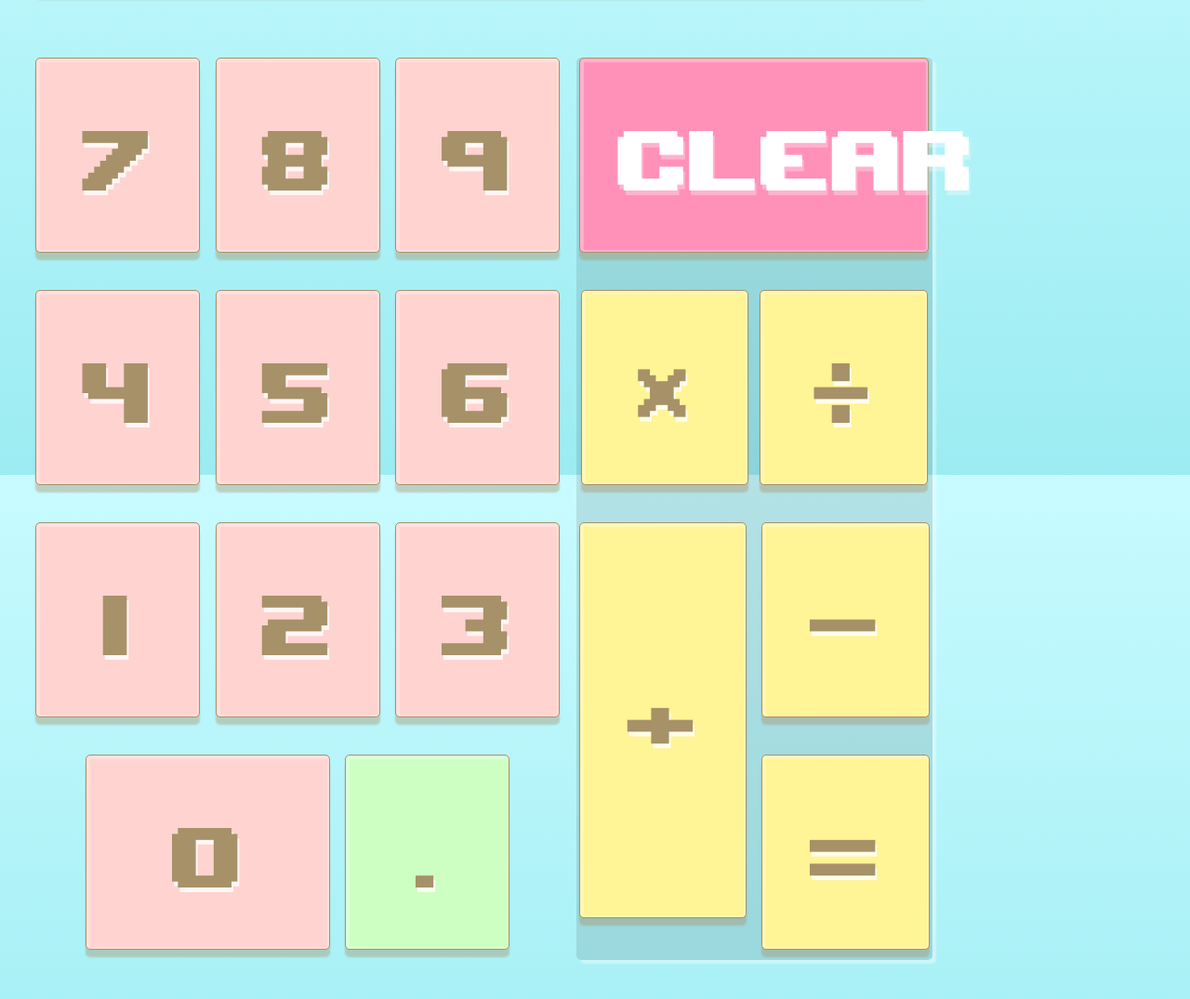
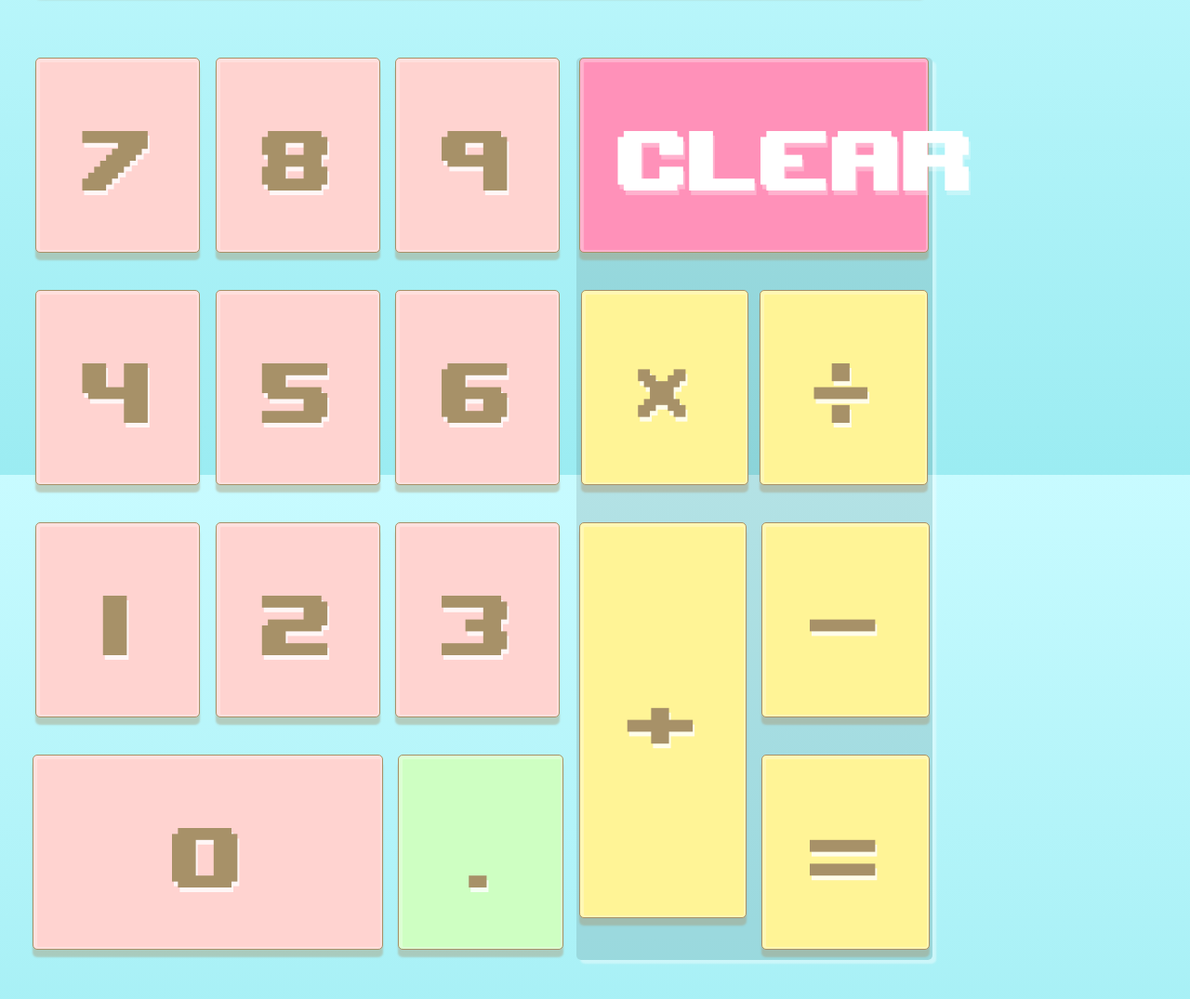
Before and after one commit to DiLescure/calculator, a plain HTML site: page index.html in a window 1280 px wide. Shown: the part 289-1364 px from the top of the page at 93% size. Drawn offline with Linux system fonts and the light colour scheme.

Commit message:
Fixing styling of the number 0

```diff
--- a/css/main.css
+++ b/css/main.css
@@ -126,7 +126,7 @@ body{
 }
 
 .digit.zero{
-	width: 263px;
+	width: 64%;
 }
 
 .clear{
```
